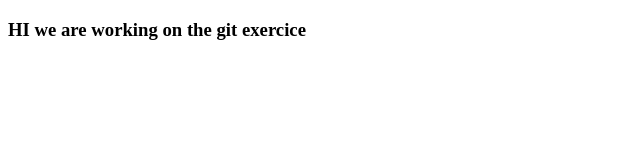
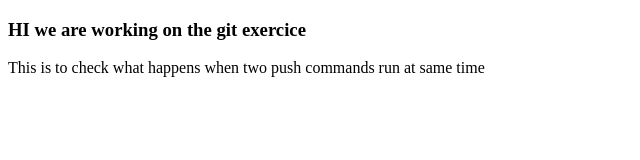
Before and after one commit to SivaJaswanthKonijeti/exercise3_maintask, a plain HTML site: page index.html in a window 1280 px wide. Shown: the whole page, without its empty margins (0-640 px from the left). Drawn offline with Linux system fonts and the light colour scheme.

Commit message:
Update index.html to check on parallel commits

```diff
--- a/index.html
+++ b/index.html
@@ -7,5 +7,6 @@
 </head>
 <body>
     <h3> HI we are working on the git exercice</h3>
+    <p>This is to check what happens when two push commands run at same time</p>
 </body>
 </html>
```
